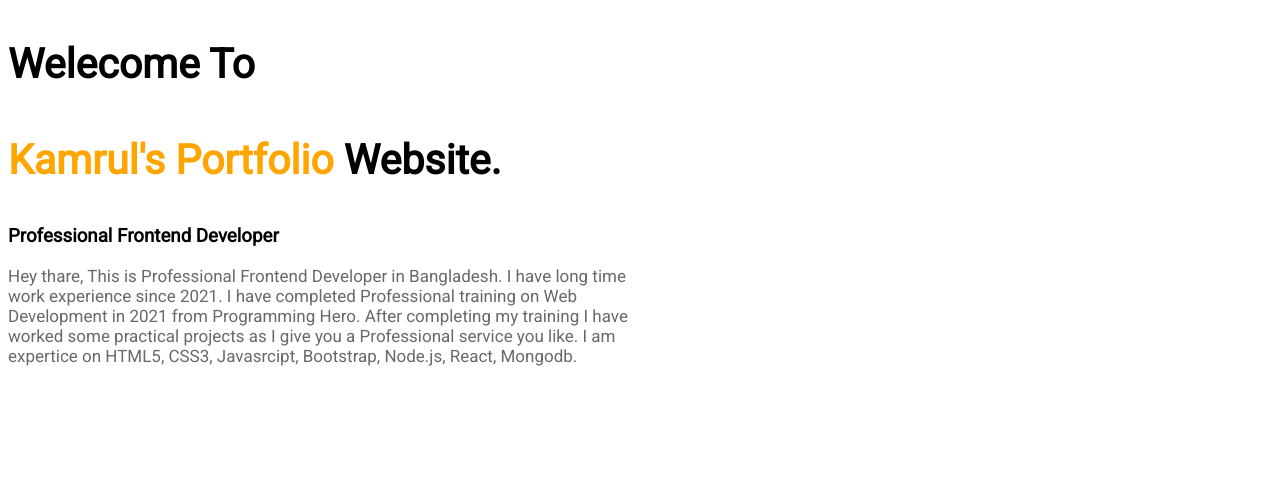
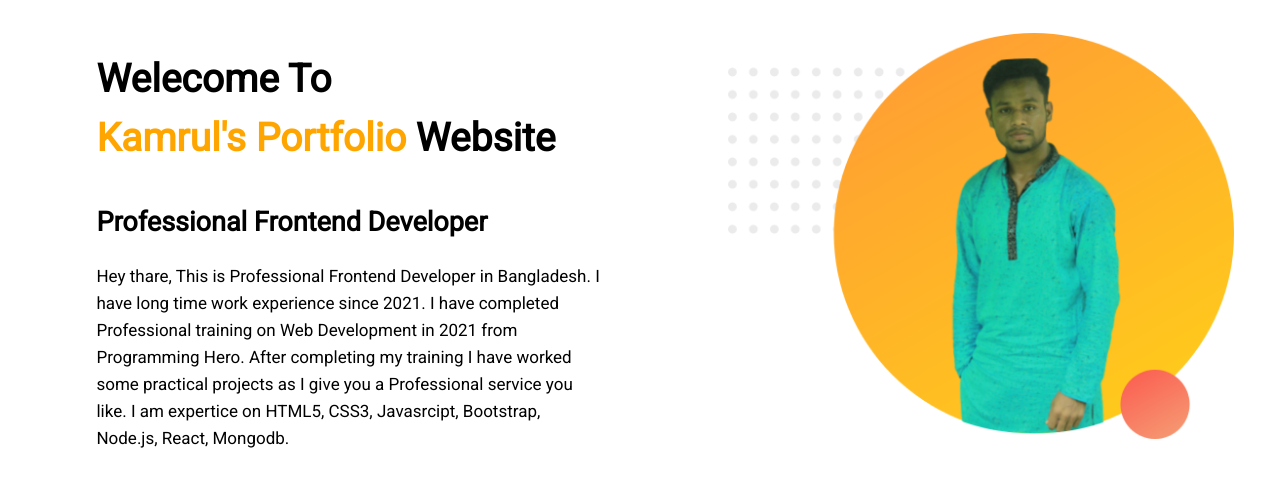
Before and after one commit to KamrulHasan11/developerkamrul, a plain HTML site: page index.html in a window 1280 px wide. Drawn offline with Linux system fonts and the light colour scheme.

Commit message:
New changes in css

```diff
--- a/index.html
+++ b/index.html
@@ -9,11 +9,16 @@
     <link rel="stylesheet" href="style.css">
 </head>
 <body>
-    <div class="header_section">
-        <h2>Welecome To</h2>
-        <h2><span class="name_heilight">Kamrul's Portfolio</span> Website.</h2>
-        <h3>Professional Frontend Developer</h3>
-        <p>Hey thare, This is Professional Frontend Developer in Bangladesh. I have long time work experience since 2021. I have completed Professional training on Web Development in 2021 from Programming Hero. After completing my training I have worked some practical projects as I give you a Professional service you like. I am expertice on HTML5, CSS3, Javasrcipt, Bootstrap, Node.js, React, Mongodb.</p>
-    </div>
+    <section>
+        <div class="half-width">
+            <h2>Welecome To</h2>
+            <h2><Span>Kamrul's Portfolio</Span> Website</h2>
+            <h3>Professional Frontend Developer</h3>
+            <p>Hey thare, This is Professional Frontend Developer in Bangladesh. I have long time work experience since 2021. I have completed Professional training on Web Development in 2021 from Programming Hero. After completing my training I have worked some practical projects as I give you a Professional service you like. I am expertice on HTML5, CSS3, Javasrcipt, Bootstrap, Node.js, React, Mongodb.</p>
+        </div>
+        <div class="half-width">
+            <img src="images/header-profile.png" alt="This is my profile image.">
+        </div>
+    </section>
 </body>
 </html>
--- a/style.css
+++ b/style.css
@@ -1,15 +1,26 @@
 body{
     font-family: 'Roboto', sans-serif;
 }
-h2{
-    font-size: 41px;
-    line-height: 150%;
+.half-width{
+    width: 40%;
+    float: left;
+    margin-left: 5%;
+    padding: 2% 3% 2% 2%;
+    line-height: 169%;
 }
-.name_heilight{
+.half-width h2 span{
     color: orange;
 }
-.header_section p{
-    width: 50%;
+.half-width h2{
+    font-size: 39px;
+}
+.half-width h3{
+    font-size: 27px;
+    margin-top: 57px;
+}
+.half-width p{
     font-size: 17px;
-    color: #696969;
 }
+.half-width img{
+    width: 100%;
+}
```
Also changed, not shown: images/header-profile.png (added).
